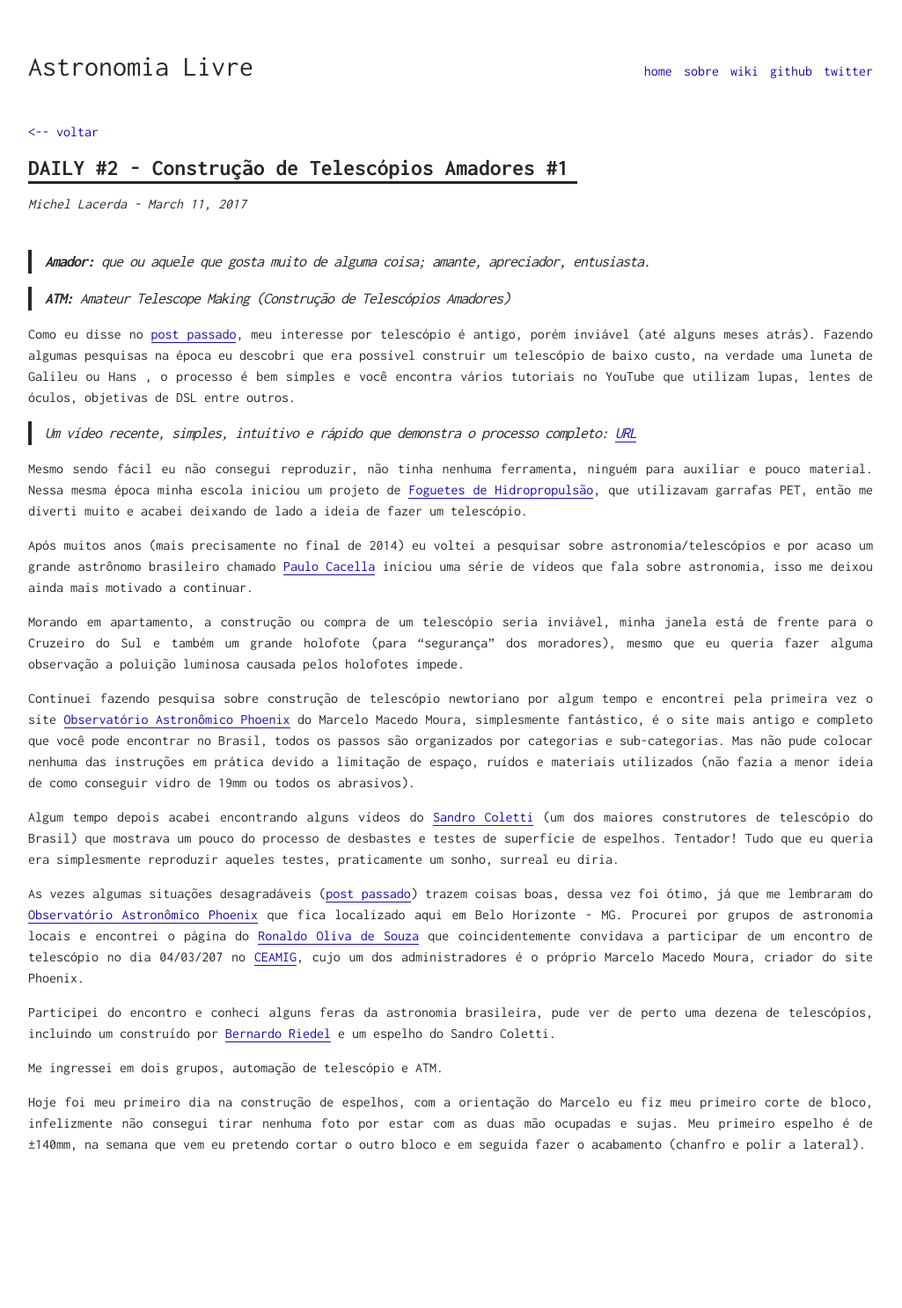
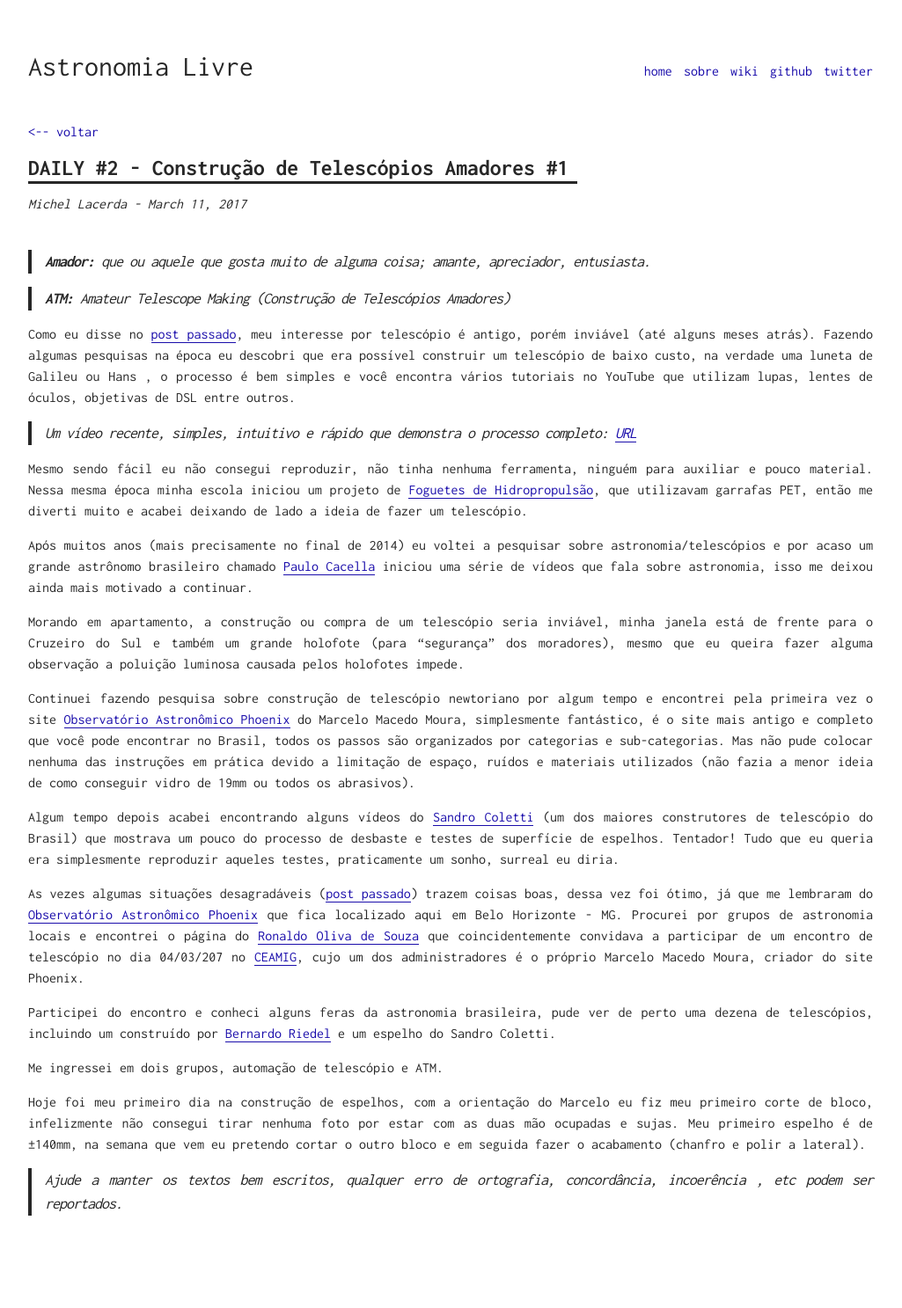
Before and after one commit to MichelLacerda/astronomia, a Jekyll site: the page built from _posts/2017-03-11-daily-2-construcao-de-telescopios-amadores.md, in a window 1280 px wide. Shown: the whole page at 88% size, without its empty margins (128-1153 px from the left). Built offline with Jekyll 4.4.1, drawn with Linux system fonts in a browser that asks for light colours; comment, search, counter and statistics services are not loaded; before the commit the page ends 1418 px from its top, so only the background shows below that.

Commit message:
Published with https://stackedit.io/

```diff
--- a/_posts/2017-03-11-daily-2-construcao-de-telescopios-amadores.md
+++ b/_posts/2017-03-11-daily-2-construcao-de-telescopios-amadores.md
@@ -18,11 +18,11 @@ Mesmo sendo fácil eu não consegui reproduzir, não tinha nenhuma ferramenta, n
 
 Após muitos anos (mais precisamente no final de 2014) eu voltei a pesquisar sobre astronomia/telescópios e por acaso um grande astrônomo brasileiro chamado [Paulo Cacella](https://www.youtube.com/watch?v=p7_QjqbXsXs&t=45s) iniciou uma série de vídeos que fala sobre astronomia, isso me deixou ainda mais motivado a continuar.
 
-Morando em apartamento, a construção ou compra de um telescópio seria inviável, minha janela está de frente para o Cruzeiro do Sul e também um grande holofote (para "segurança" dos moradores), mesmo que eu queria fazer alguma observação a poluição luminosa causada pelos holofotes impede.
+Morando em apartamento, a construção ou compra de um telescópio seria inviável, minha janela está de frente para o Cruzeiro do Sul e também um grande holofote (para "segurança" dos moradores), mesmo que eu queira fazer alguma observação a poluição luminosa causada pelos holofotes impede.
 
 Continuei fazendo pesquisa sobre construção de telescópio newtoriano por algum tempo e encontrei pela primeira vez o site [Observatório Astronômico Phoenix](http://www.observatorio-phoenix.org/) do Marcelo Macedo Moura, simplesmente fantástico, é o site mais antigo e completo que você pode encontrar no Brasil, todos os passos são organizados por categorias e sub-categorias. Mas não pude colocar nenhuma das instruções em prática devido a limitação de espaço, ruídos e materiais utilizados (não fazia a menor ideia de como conseguir vidro de 19mm ou todos os abrasivos).
 
-Algum tempo depois acabei encontrando alguns vídeos do [Sandro Coletti](https://www.youtube.com/channel/UCt1rVbEz2GQREJKHnE-VEOg) (um dos maiores construtores de telescópio do Brasil) que mostrava um pouco do processo de desbastes e testes de superfície de espelhos. Tentador! Tudo que eu queria era simplesmente reproduzir aqueles testes, praticamente um sonho, surreal eu diria.
+Algum tempo depois acabei encontrando alguns vídeos do [Sandro Coletti](https://www.youtube.com/channel/UCt1rVbEz2GQREJKHnE-VEOg) (um dos maiores construtores de telescópio do Brasil) que mostrava um pouco do processo de desbaste e testes de superfície de espelhos. Tentador! Tudo que eu queria era simplesmente reproduzir aqueles testes, praticamente um sonho, surreal eu diria.
 
 As vezes algumas situações desagradáveis ([post passado](/post/daily-1-vies-de-falso-consenso-na-astronomia-astrofotografia-amadora)) trazem coisas boas, dessa vez foi ótimo, já que me lembraram do [Observatório Astronômico Phoenix](http://www.observatorio-phoenix.org/) que fica localizado aqui em Belo Horizonte - MG. Procurei por grupos de astronomia locais e encontrei o página do [Ronaldo Oliva de Souza](https://www.facebook.com/astronomiaembh/?fref=ts) que coincidentemente convidava a participar de um encontro de telescópio no dia 04/03/207 no [CEAMIG](http://www.ceamig.org.br/), cujo um dos administradores é o próprio Marcelo Macedo Moura, criador do site Phoenix.
 
@@ -31,3 +31,5 @@ Participei do encontro e conheci alguns feras da astronomia brasileira, pude ver
 Me ingressei em dois grupos, automação de telescópio e ATM.
 
 Hoje foi meu primeiro dia na construção de espelhos, com a orientação do Marcelo eu fiz meu primeiro corte de bloco, infelizmente não consegui tirar nenhuma foto por estar com as duas mão ocupadas e sujas. Meu primeiro espelho é de ±140mm, na semana que vem eu pretendo cortar o outro bloco e em seguida fazer o acabamento (chanfro e polir a lateral).
+
+> Ajude a manter os textos bem escritos, qualquer erro de ortografia, concordância, incoerência , etc podem ser reportados.
```
